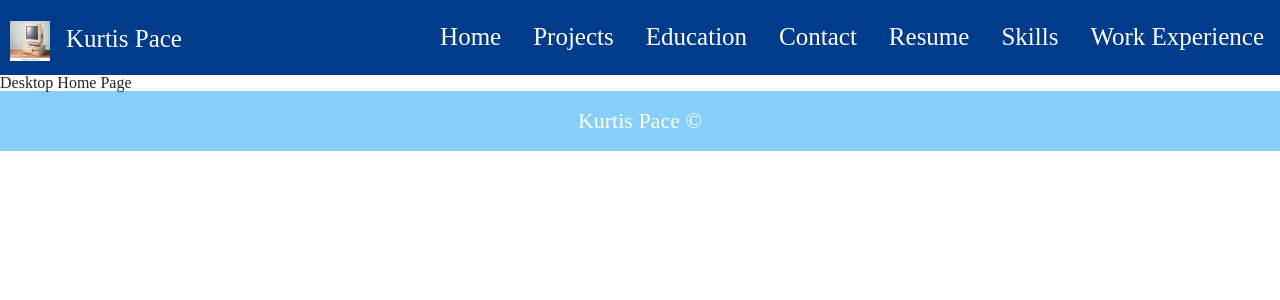
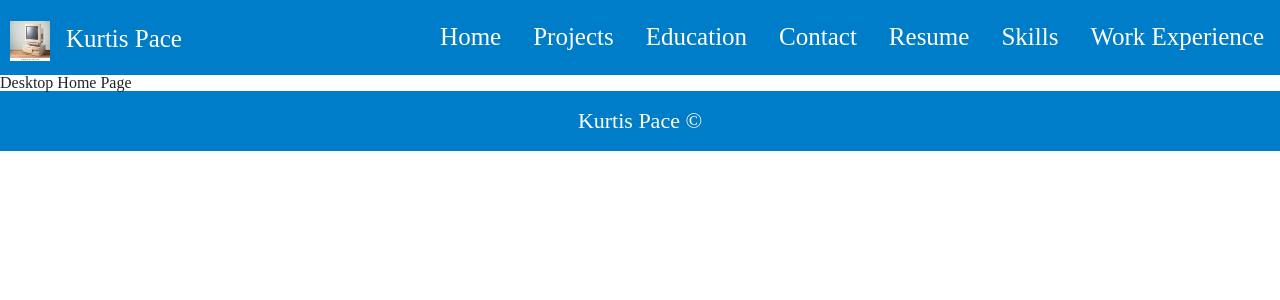
Before and after one commit to kurtisp2019/KurtisPacePortfolio, a React (Create React App) app in the folder client/: page / in a window 1280 px wide. Shown: the top 300 px of the page. Built offline with nearby package versions, Linux system fonts and the light colour scheme.

Commit message:
changed header and footer colors

```diff
--- a/client/src/styles/footer.css
+++ b/client/src/styles/footer.css
@@ -6,7 +6,7 @@
 .footer{
     width: 100%;
     height: 60px;
-    background-color: lightskyblue;
+    background-color: rgb(0, 125, 200);
     left: 0;
     bottom: 0;
     color: white;
@@ -29,6 +29,6 @@ a {
 /* desktop */
 @media only screen and (min-width: 768px) {
     .footer{
-        background-color: lightskyblue;
+        background-color: rgb(0, 125, 200);
     }
 }
--- a/client/src/styles/header.css
+++ b/client/src/styles/header.css
@@ -3,41 +3,8 @@
 */
 
 .mobileHeading{
-    background-color: rgb(0, 60, 139);
+    background-color: rgb(0, 125, 200);
     color: white;
-}
-.header{
-    width: 100%;
-    height: 75px;
-    background-color: darkblue;
-    color: white;
-    font-size: 30px;
-    padding-top: 16px;
-}
-
-.headerLinks {
-    width: 100%;
-    color: green;
-    background-color: white;
-    border-bottom: 1px solid green;
-    text-align: center;
-    height: 30px;
-    font-size: 16px;
-    padding-top: 7px;
-}
-
-.headerLinks:hover{
-    color: white;
-    background-color: green;
-    border-bottom: 1px solid white;
-}
-
-.heading {
-    width: 100%;
-    text-align: center;
-    background-color: darkblue;
-    color: white;
-    font-size: 28px;
 }
 
 /* tablets*/
@@ -50,15 +17,11 @@
 
 /* desktop */
 @media only screen and (min-width: 768px) {
-    .footer{
-        background-color: lightskyblue;
-    }
-
 
     .header{
         width: 100%;
         height: 112px;
-        background-color: rgb(0, 60, 139);
+        background-color: rgb(0, 125, 200);
         color: white;
         font-size: 25px;
         padding-top: 16px;
@@ -70,7 +33,7 @@
     .header{
         width: 100%;
         height: 75px;
-        background-color: rgb(0, 60, 139);
+        background-color: rgb(0, 125, 200);
         color: white;
         font-size: 25px;
         padding-top: 16px;
```
Also changed, not shown: 12 other files (tests, documents, lock files or other folders).
